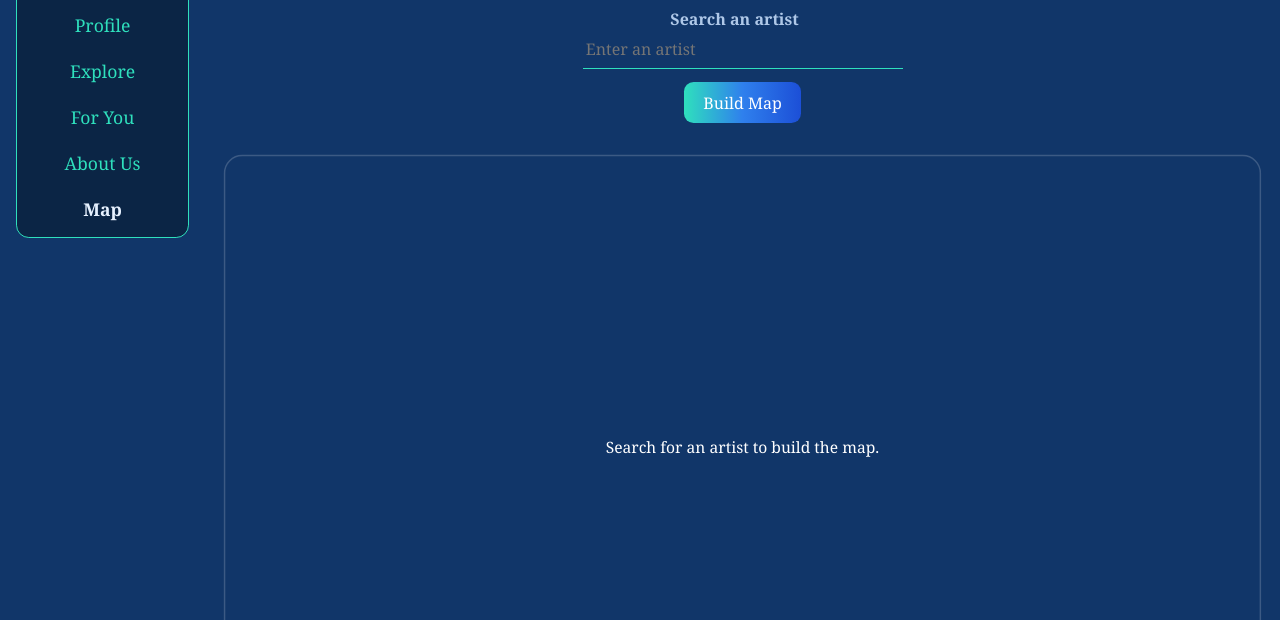
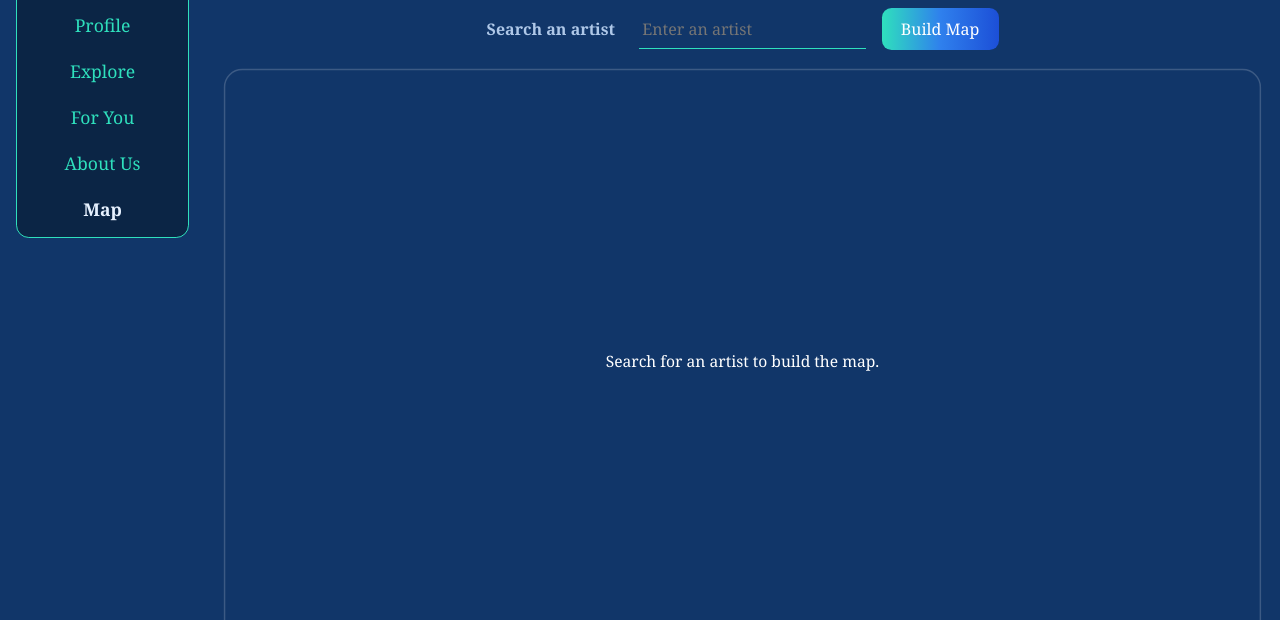
Before and after one commit to kierau18-create/algo-rhythm-backend, a website: page public/map.html in a window 1280 px wide. Shown: the part 180-800 px from the top of the page. Drawn offline with nearby package versions, Linux system fonts and the light colour scheme.

```diff
--- a/public/final.css
+++ b/public/final.css
@@ -1669,17 +1669,27 @@ MOBILE BUTTON & NAV OVERRRIDES
 }
 
 /* map button fix for desktop */
-#searchBtn {
-  display: inline-flex;
-  width: fit-content;
-  max-width: none;
-  align-self: center;
-  padding: 0.6em 1.2em;
-  white-space: nowrap;
-}
-
-.map-toolbar {
-  display: flex;
-  flex-direction: column;
-  align-items: center;
-}
+@media (min-width: 48em) {
+  .map-toolbar {
+    display: flex;
+    flex-direction: row;
+    align-items: center;
+    justify-content: space-between;
+    gap: 1em;
+  }
+
+  .map-toolbar label {
+    margin-right: 0.5em;
+    white-space: nowrap;
+  }
+
+  .map-toolbar input {
+    flex: 1;
+    max-width: 20em;
+  }
+
+  #searchBtn {
+    margin: 0;
+    white-space: nowrap;
+  }
+}
```
